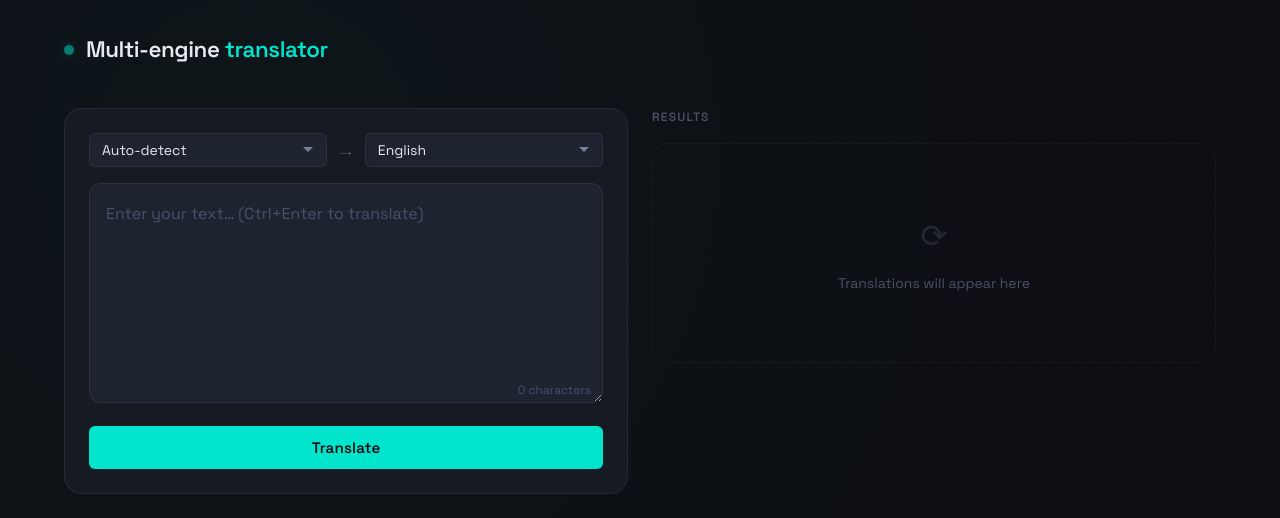
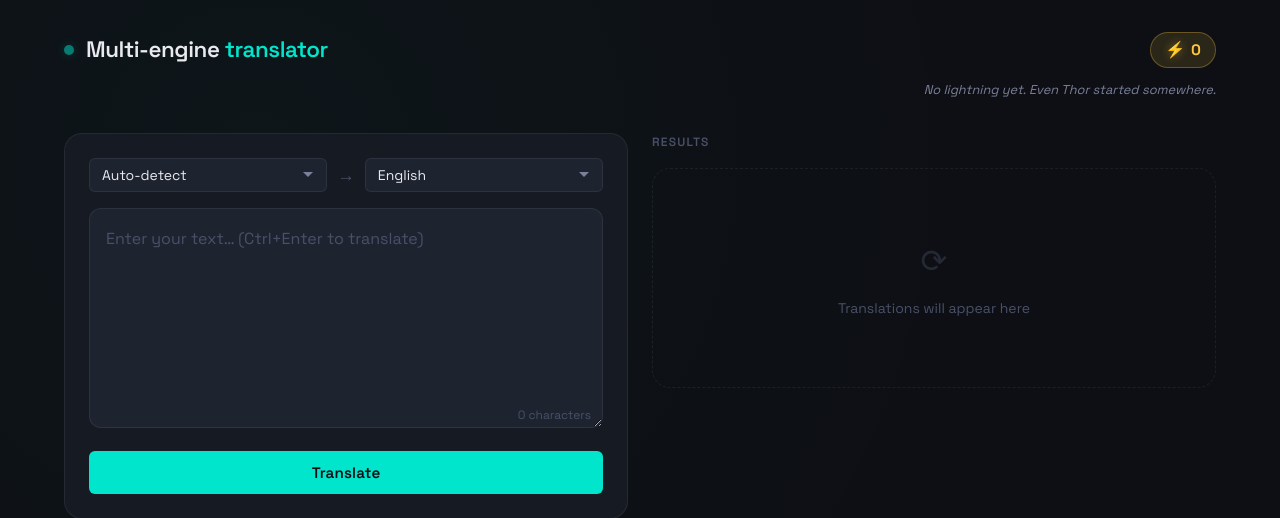
Before and after one commit to Manonsigilla/TraducThor, a Flask app: page / in a window 1280 px wide. Shown: the top 518 px of the page. Run offline with Flask 3, Linux system fonts and the light colour scheme.

Commit message:
Score added

```diff
--- a/static/css/style.css
+++ b/static/css/style.css
@@ -21,6 +21,16 @@
 @keyframes shimmer {
   0%   { background-position: -600px 0; }
   100% { background-position:  600px 0; }
+}
+@keyframes zapFlash {
+  0%   { box-shadow: 0 0 0 0 rgba(255,200,61,0.45); transform: scale(1); }
+  30%  { box-shadow: 0 0 18px 4px rgba(255,200,61,0.45); transform: scale(1.12); }
+  100% { box-shadow: 0 0 0 0 transparent; transform: scale(1); }
+}
+@keyframes boltPop {
+  0%   { opacity: 0; transform: translateY(4px); }
+  20%  { opacity: 1; }
+  100% { opacity: 0; transform: translateY(-26px); }
 }
 
 /* ============================================================
@@ -64,6 +74,57 @@ body {
   letter-spacing: -0.02em; color: #E8EAF0;
 }
 .app-header h1 span { color: #00E5CC; }
+
+/* ⚡ Thor lightning counter */
+.app-header .thor-score {
+  position: relative;
+  margin-left: auto;
+  display: flex;
+  align-items: center;
+  gap: 6px;
+  background: rgba(255,200,61,0.12);
+  border: 1px solid rgba(255,200,61,0.3);
+  border-radius: 999px;
+  padding: 5px 14px;
+  cursor: default;
+  -webkit-user-select: none;
+  user-select: none;
+}
+.app-header .thor-score.zap {
+  animation: zapFlash 0.6s ease-out;
+}
+.app-header .thor-score .bolt-icon {
+  font-size: 1rem;
+  line-height: 1;
+  filter: drop-shadow(0 0 5px rgba(255,200,61,0.45));
+}
+.app-header .thor-score .bolt-count {
+  font-size: 0.95rem;
+  font-weight: 700;
+  color: #FFC83D;
+  letter-spacing: 0.02em;
+  font-variant-numeric: tabular-nums;
+}
+.app-header .thor-score .bolt-pop {
+  position: absolute;
+  right: 8px;
+  top: -8px;
+  font-size: 0.8rem;
+  font-weight: 700;
+  color: #FFC83D;
+  text-shadow: 0 0 8px rgba(255,200,61,0.45);
+  pointer-events: none;
+  animation: boltPop 1s ease-out forwards;
+}
+
+/* Humorous score phrase under the header */
+.thor-quip {
+  margin: -1.75rem 0 2rem;
+  text-align: right;
+  font-size: 0.8rem;
+  font-style: italic;
+  color: #7A8099;
+}
 
 .workspace {
   display: grid;
--- a/static/js/main.js
+++ b/static/js/main.js
@@ -7,9 +7,67 @@ const targetEl  = document.getElementById('target');
 const btnEl     = document.getElementById('btn-translate');
 const gridEl    = document.getElementById('results-grid');
 const countEl   = document.getElementById('char-count');
+const scoreEl   = document.getElementById('thor-score');
+const boltsEl   = document.getElementById('bolt-count');
+const quipEl    = document.getElementById('thor-quip');
 
 // Engine names, in the order we render their result cards.
 const ENGINES   = ['Google', 'MyMemory', 'Linguee', 'Pons'];
+
+// ============================================================
+// THOR LIGHTNING SCORE ⚡
+// One translation = bolts proportional to the text length
+// (1 bolt per 25 characters, minimum 1). Total persists in
+// localStorage so the storm survives page reloads.
+// ============================================================
+const BOLTS_KEY      = 'thorBolts';
+const CHARS_PER_BOLT = 25;
+
+// Humorous status phrases, by total-score tier.
+const THOR_QUIPS = [
+  [0,    "No lightning yet. Even Thor started somewhere."],
+  [1,    "A faint spark… Loki remains unimpressed."],
+  [10,   "Mjölnir twitches. It senses potential."],
+  [50,   "Thunder rumbles over Asgard. Keep translating!"],
+  [100,  "Almost worthy. The hammer wobbled, we all saw it."],
+  [250,  "Heimdall can see your lightning from the Bifröst."],
+  [500,  "Odin nods approvingly. That basically never happens."],
+  [1000, "GOD OF TRANSLATION. Asgard bows before your keyboard."]
+];
+
+let totalBolts = parseInt(localStorage.getItem(BOLTS_KEY), 10) || 0;
+
+function quipFor(score) {
+  let quip = THOR_QUIPS[0][1];
+  for (const [threshold, text] of THOR_QUIPS) {
+    if (score >= threshold) quip = text;
+  }
+  return quip;
+}
+
+function renderScore() {
+  boltsEl.textContent = totalBolts.toLocaleString();
+  quipEl.textContent  = quipFor(totalBolts);
+}
+
+function awardBolts(charCount) {
+  const gained = Math.max(1, Math.ceil(charCount / CHARS_PER_BOLT));
+  totalBolts  += gained;
+  localStorage.setItem(BOLTS_KEY, totalBolts);
+  renderScore();
+
+  // "+N ⚡" floating popup next to the counter.
+  const pop = document.createElement('span');
+  pop.className   = 'bolt-pop';
+  pop.textContent = `+${gained} ⚡`;
+  scoreEl.appendChild(pop);
+  pop.addEventListener('animationend', () => pop.remove());
+
+  // Flash the badge.
+  scoreEl.classList.remove('zap');
+  void scoreEl.offsetWidth; // restart the animation
+  scoreEl.classList.add('zap');
+}
 
 // ============================================================
 // CHARACTER COUNTER
@@ -138,6 +196,10 @@ async function doTranslate() {
     const data = await res.json();
     renderResults(data);
 
+    // Award lightning only if at least one engine actually answered.
+    const anySuccess = Object.values(data).some(t => !t.startsWith('Error'));
+    if (anySuccess) awardBolts(text.length);
+
   } catch (err) {
     // Network/server failure (Flask down, etc.) — show a single error card.
     gridEl.innerHTML = `
@@ -180,3 +242,4 @@ function escapeAttr(str) {
 // INIT
 // ============================================================
 showEmpty();
+renderScore();
--- a/templates/index.html
+++ b/templates/index.html
@@ -13,7 +13,16 @@
     <header class="app-header">
       <div class="logo-dot"></div>
       <h1>Multi-engine <span>translator</span></h1>
+
+      <!-- THOR SCORE -->
+      <div class="thor-score" id="thor-score" title="Thor's lightning — earned per translation">
+        <span class="bolt-icon">⚡</span>
+        <span class="bolt-count" id="bolt-count">0</span>
+      </div>
     </header>
+
+    <!-- HUMOROUS SCORE PHRASE -->
+    <p class="thor-quip" id="thor-quip"></p>
 
     <!-- WORKSPACE: input | results -->
     <div class="workspace">
```
Also changed, not shown: main.scss (+71 -0 lines).
